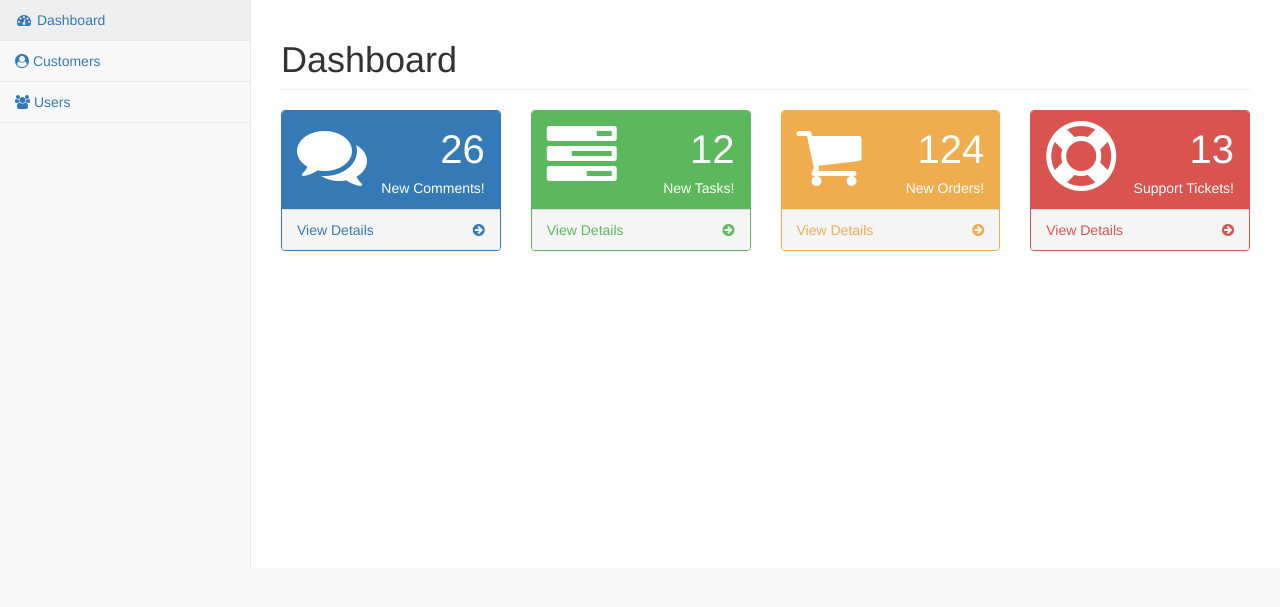
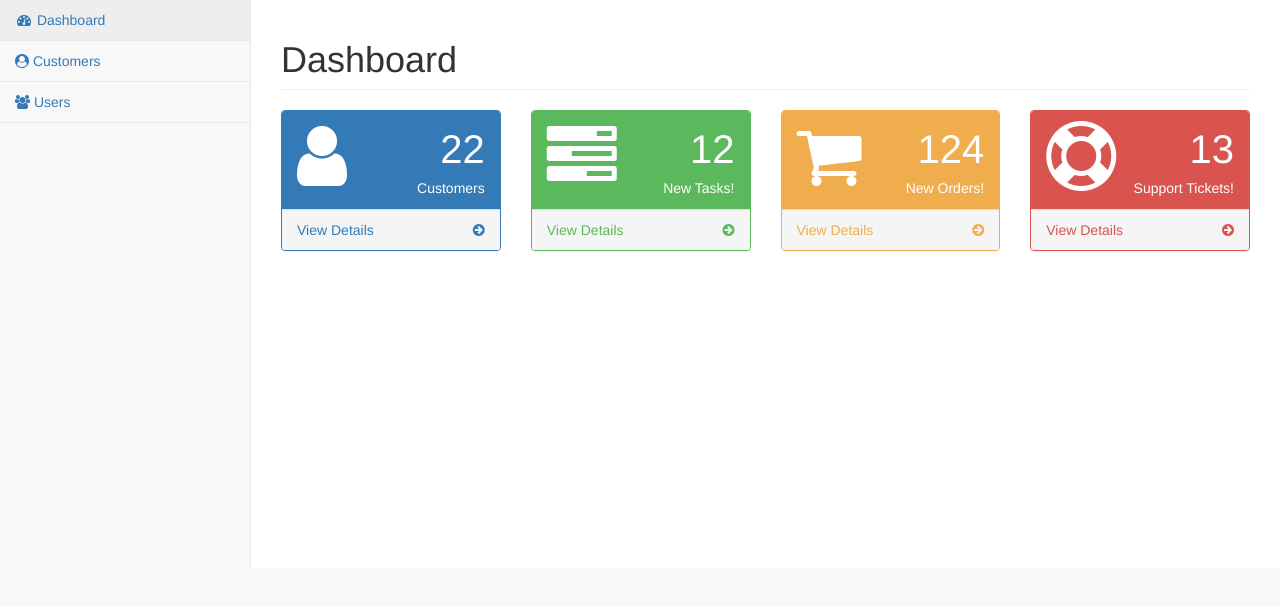
Before and after one commit to chetans9/core-php-admin-panel, a PHP site: page /index.php in a window 1280 px wide. Shown: the part 51-658 px from the top of the page. Run offline with PHP 8.4, Linux system fonts and the light colour scheme; a user stored in the database is signed in; data comes from the database, SQL or seed files in the repository.

Commit message:
Dashboard Information

```diff
--- a/includes/header.php
+++ b/includes/header.php
@@ -36,7 +36,7 @@
         <div id="wrapper">
 
             <!-- Navigation -->
-        <?php if(isset($_SESSION['user_logged_in']))  : ?>
+            <?php if (isset($_SESSION['user_logged_in'])) : ?>
                 <nav class="navbar navbar-default navbar-static-top" role="navigation" style="margin-bottom: 0">
                     <div class="navbar-header">
                         <button type="button" class="navbar-toggle" data-toggle="collapse" data-target=".navbar-collapse">
--- a/index.php
+++ b/index.php
@@ -4,6 +4,9 @@ if (!isset($_SESSION['user_logged_in']) && $_SESSION['user_logged_in'] != TRUE)
     header('Location:login.php');
 }
 require_once 'includes/database.php';
+//Get Dashboard information
+$db->get('customers');
+$numCustomers = $db->count;
 
 include_once('includes/header.php');
 ?>
@@ -21,15 +24,15 @@ include_once('includes/header.php');
                 <div class="panel-heading">
                     <div class="row">
                         <div class="col-xs-3">
-                            <i class="fa fa-comments fa-5x"></i>
+                            <i class="fa fa-user fa-5x"></i>
                         </div>
                         <div class="col-xs-9 text-right">
-                            <div class="huge">26</div>
-                            <div>New Comments!</div>
+                            <div class="huge"><?php echo $numCustomers; ?></div>
+                            <div>Customers</div>
                         </div>
                     </div>
                 </div>
-                <a href="#">
+                <a href="customers.php">
                     <div class="panel-footer">
                         <span class="pull-left">View Details</span>
                         <span class="pull-right"><i class="fa fa-arrow-circle-right"></i></span>
```
Also changed, not shown: customers.php (+4 -8 lines). Lines whose indentation alone changed are shown as unchanged.
